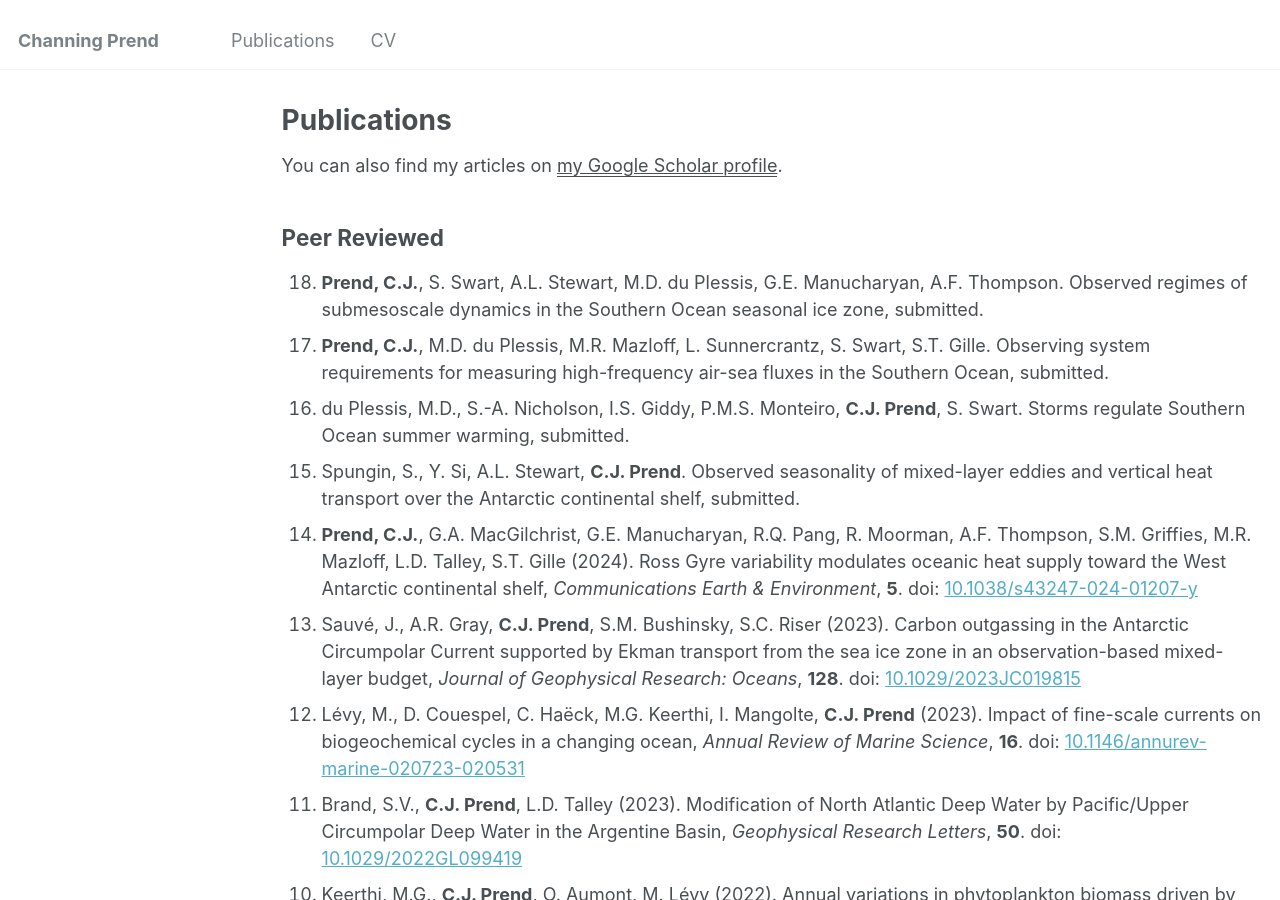
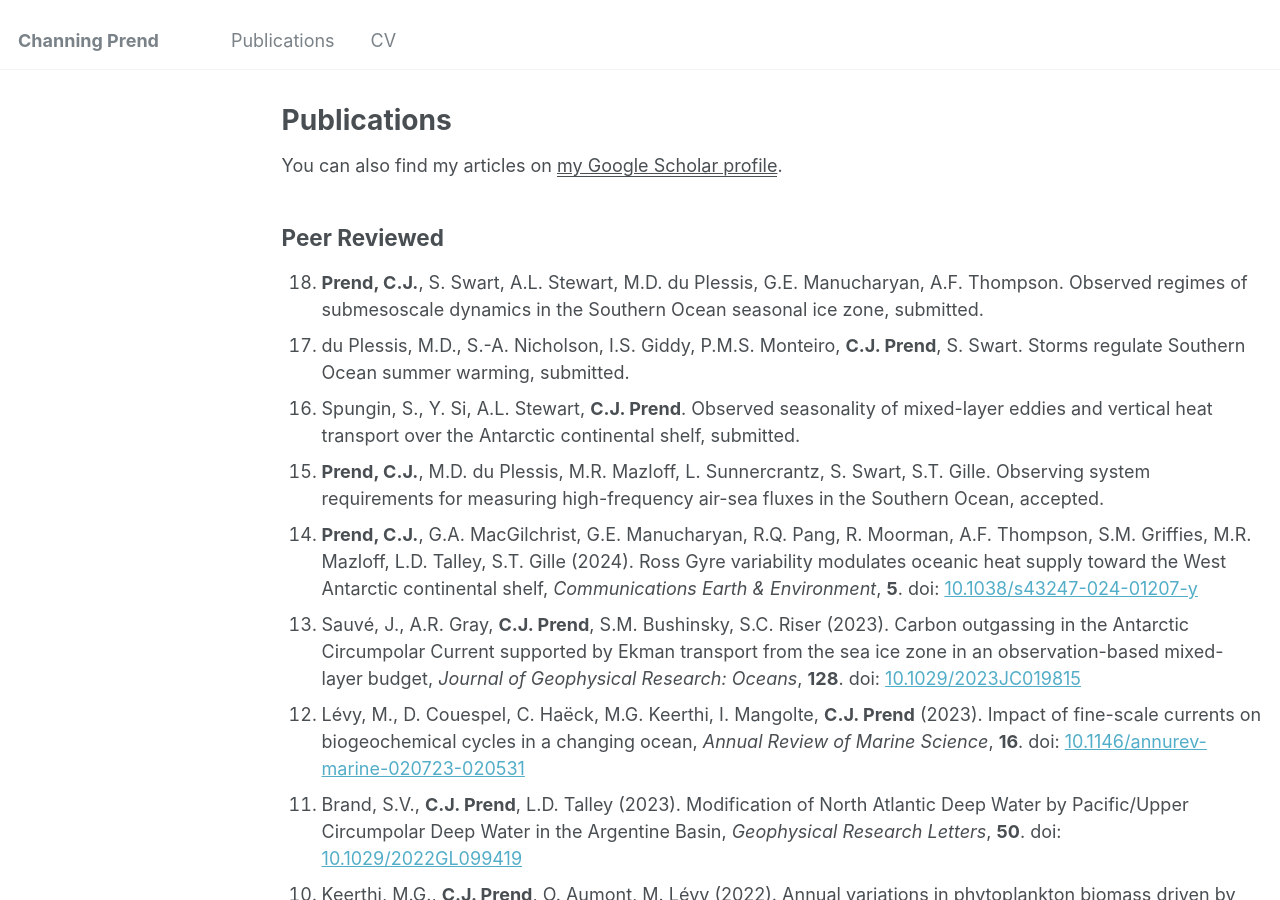
Before and after one commit to cprend/cprend.github.io, a Jekyll site: the page built from _pages/publications.md, in a window 1280 px wide and 900 px high. Built offline with Jekyll 4.4.1, drawn with Linux system fonts in a browser that asks for light colours.

Commit message:
Update publications.md

```diff
--- a/_pages/publications.md
+++ b/_pages/publications.md
@@ -10,9 +10,9 @@ You can also find my articles on <u><a href="https://scholar.google.com/citation
 ## Peer Reviewed
 <ol reversed>
   <li><b>Prend, C.J.</b>, S. Swart, A.L. Stewart, M.D. du Plessis, G.E. Manucharyan, A.F. Thompson. Observed regimes of submesoscale dynamics in the Southern Ocean seasonal ice zone, submitted.</li>
-  <li><b>Prend, C.J.</b>, M.D. du Plessis, M.R. Mazloff, L. Sunnercrantz, S. Swart, S.T. Gille. Observing system requirements for measuring high-frequency air-sea fluxes in the Southern Ocean, submitted.</li>
   <li>du Plessis, M.D., S.-A. Nicholson, I.S. Giddy, P.M.S. Monteiro, <b>C.J. Prend</b>, S. Swart. Storms regulate Southern Ocean summer warming, submitted.</li>
   <li>Spungin, S., Y. Si, A.L. Stewart, <b>C.J. Prend</b>. Observed seasonality of mixed-layer eddies and vertical heat transport over the Antarctic continental shelf, submitted.</li>
+  <li><b>Prend, C.J.</b>, M.D. du Plessis, M.R. Mazloff, L. Sunnercrantz, S. Swart, S.T. Gille. Observing system requirements for measuring high-frequency air-sea fluxes in the Southern Ocean, accepted.</li>
   <li><b>Prend, C.J.</b>, G.A. MacGilchrist, G.E. Manucharyan, R.Q. Pang, R. Moorman, A.F. Thompson, S.M. Griffies, M.R. Mazloff, L.D. Talley, S.T. Gille (2024). Ross Gyre variability modulates oceanic heat supply toward the West Antarctic continental shelf, <em>Communications Earth & Environment</em>, <b>5</b>. doi: <a href="https://www.nature.com/articles/s43247-024-01207-y">10.1038/s43247-024-01207-y</a></li>
   <li>Sauvé, J., A.R. Gray, <b>C.J. Prend</b>, S.M. Bushinsky, S.C. Riser (2023). Carbon outgassing in the Antarctic Circumpolar Current supported by Ekman transport from the sea ice zone in an observation-based mixed-layer budget, <em>Journal of Geophysical Research: Oceans</em>, <b>128</b>. doi: <a href="https://agupubs.onlinelibrary.wiley.com/doi/10.1029/2023JC019815">10.1029/2023JC019815</a></li>
   <li>Lévy, M., D. Couespel, C. Haëck, M.G. Keerthi, I. Mangolte, <b>C.J. Prend</b> (2023). Impact of fine-scale currents on biogeochemical cycles in a changing ocean, <em>Annual Review of Marine Science</em>, <b>16</b>.  doi: <a href="https://www.annualreviews.org/doi/abs/10.1146/annurev-marine-020723-020531">10.1146/annurev-marine-020723-020531</a></li>
```
